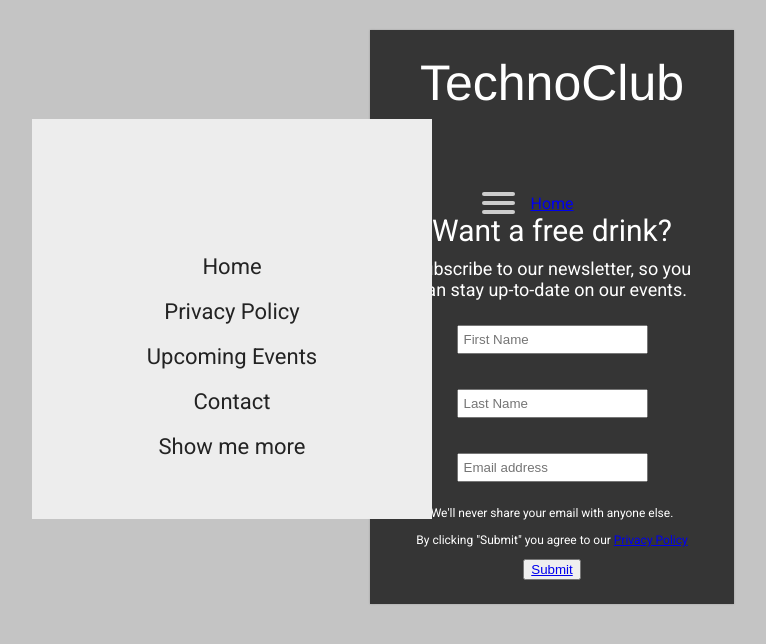
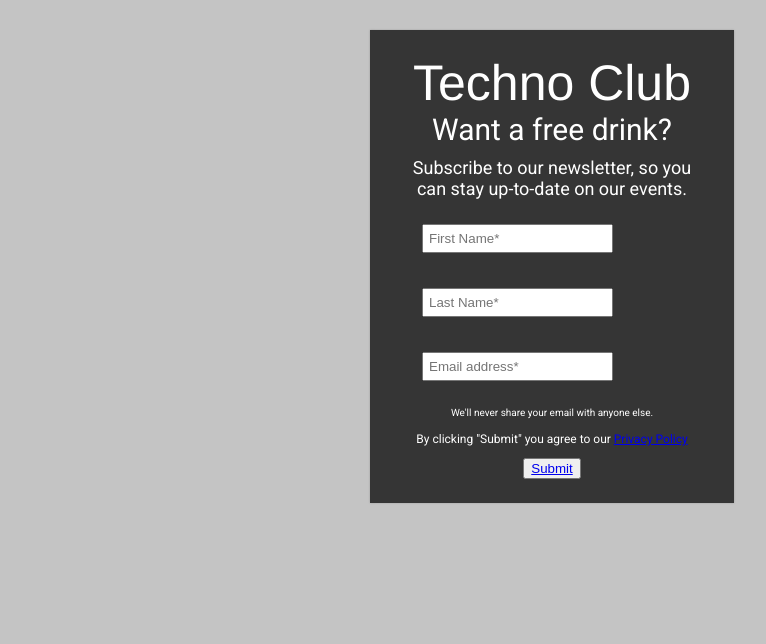
Before and after one commit to cskang0915/UX-Webdev-Collabathon, a React (Create React App) app: page / in a window 1280 px wide. Shown: the top 644 px of the page, without its empty margins (88-854 px from the left). Built offline with nearby package versions, Linux system fonts and the light colour scheme.

Commit message:
made changes

```diff
--- a/src/App.js
+++ b/src/App.js
@@ -13,7 +13,7 @@ class App extends Component{
     return (
       <Router>
         <div className="container">
-        <h1>TechnoClub</h1>
+        <h1>Techno Club</h1>
           <Switch>
             <Route exact path='/' component={ Header }/>
             <Route path='/privacy' component={ PrivacyPolicy }/>
--- a/src/components/Forms.js
+++ b/src/components/Forms.js
@@ -20,22 +20,20 @@ class Forms extends Component {
 		return(
 			<Form>
 	  		<div className="form-group">
-					<input className="form-control form-control-lg" type="text" id="name" name="name" placeholder='First Name'/>
+					<input className="form-control form-control-lg" type="text" id="name" name="name" placeholder='First Name*'/>
 				</div>
 
 				<div className="form-group">
-					<input className="form-control form-control-lg" type="text" id="name" name="name" placeholder="Last Name"/>
+					<input className="form-control form-control-lg" type="text" id="name" name="name" placeholder="Last Name*"/>
 				</div>
 
 			  <Form.Group controlId="formBasicEmail">
-				<Form.Control type="email" placeholder="Email address" />
+				<Form.Control type="email" placeholder="Email address*" />
 
 			  </Form.Group>
 			  <Form.Text className="text-muted">
 				  We'll never share your email with anyone else.
 				</Form.Text>
-
-
 
 			 {/*  <div> */}
 				{/*   <InputGroup className="mb-3"> */}
--- a/src/components/Header.js
+++ b/src/components/Header.js
@@ -9,10 +9,9 @@ import Nav from './Nav'
 const Header = () => {
   return (
     <header className='main'>
-      <Nav />
-      <nav id="home">
-	  		<Link to={'/'} className="link">Home</Link>
-      </nav>
+
+      {/* <Nav /> */}
+
       <h2>Want a free drink?</h2>
       <div>
       	<h3>Subscribe to our newsletter, so you can stay up-to-date on our events.</h3>
--- a/src/index.css
+++ b/src/index.css
@@ -74,6 +74,11 @@ p {
 
 Link {
 	color: #FFFFFF;
+	text-align: center;
+}
+
+.link {
+	text-align: center;
 }
 
 .link:visited {
@@ -85,14 +90,21 @@ Link {
 }
 
 .text-muted {
-	font-size: 12px;
+	font-size: 10px;
 	text-align: left;
+	margin-left: 0px;
 
 }
 
 .form-group {
   margin: 5px;
   padding: 10px;
+  text-align: left;
+
+#formBasicCheckbox {
+	text-align: left;
+}
+
 }
 
 input {
@@ -111,7 +123,8 @@ input {
 
 .check {
 	text-align: left;
-	margin: 7px;
+	margin-top: 5px;
+	margin-left: -15.5px;
 
 }
 
@@ -125,7 +138,9 @@ input {
 
 .notify {
 	text-align: left;
-	margin-left: 23px;
+	margin-left: 0px;
+	font-family: Roboto;
+	font-size: 15px;
 }
 
 .mainheader {
@@ -252,3 +267,7 @@ input {
 .nav {
   padding: 10px;
 }
+
+#applychanges {
+	text-align: center;
+}
```
